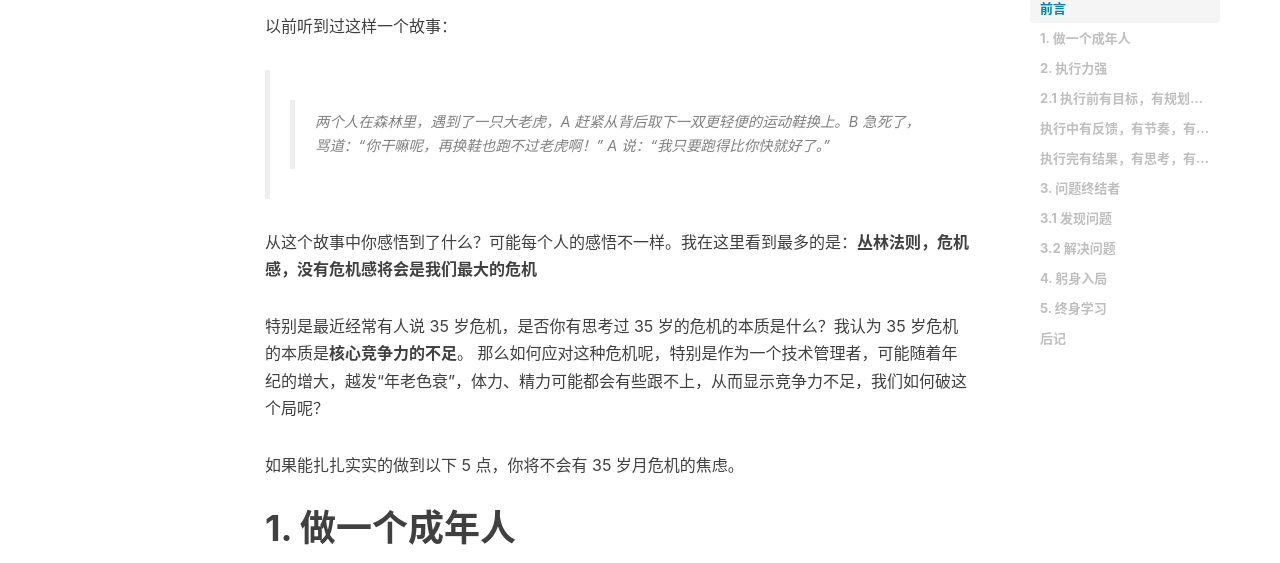
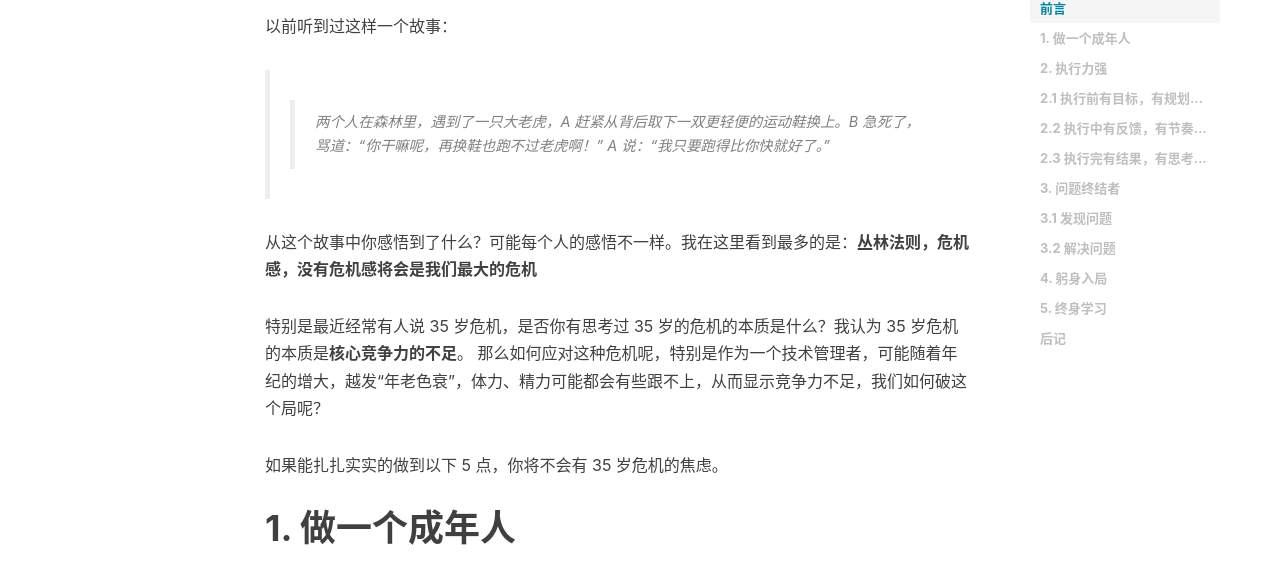
Before and after one commit to phppan/phppan.github.io, a Jekyll site: the page built from _posts/2022-03-12-做到这五点你就可以从容面对 35 岁危机.md, in a window 1280 px wide and 900 px high, scrolled down 484 px. Shown: the part 140-703 px from the top of the window. Built offline with Jekyll 4.4.1, drawn with Linux system fonts in a browser that asks for light colours; nearby versions of some CDN libraries; comment, search, counter and statistics services are not loaded; some of the changed text lies outside the part shown.

Commit message:
fix: 文案修改

````diff
--- a/_posts/2022-03-12-做到这五点你就可以从容面对 35 岁危机.md
+++ b/_posts/2022-03-12-做到这五点你就可以从容面对 35 岁危机.md
@@ -23,7 +23,7 @@ tags:
 特别是最近经常有人说 35 岁危机，是否你有思考过 35 岁的危机的本质是什么？我认为 35 岁危机的本质是**核心竞争力的不足**。
 那么如何应对这种危机呢，特别是作为一个技术管理者，可能随着年纪的增大，越发“年老色衰”，体力、精力可能都会有些跟不上，从而显示竞争力不足，我们如何破这个局呢？
 
-如果能扎扎实实的做到以下 5 点，你将不会有 35 岁月危机的焦虑。
+如果能扎扎实实的做到以下 5 点，你将不会有 35 岁危机的焦虑。
 
 # 1. 做一个成年人
 这里的「成年人」概念最开始的出处是在介绍网飞的那两本书《奈飞文化手册》和《不拘一格：网飞的自由与责任工作法》。网飞文化第一条：「只招成年人」，真正的成年人在公司是一个有机的整体。
@@ -63,7 +63,7 @@ tags:
 2. 有想好怎么去做，有分析过行业内有人遇到过类似的问题吗，如果有人遇到，他们是怎么做的？
 3. 有结合自己的实际情况去思考吗？有形成可执行的方案吗？
 
-## 执行中有反馈，有节奏，有坚持
+## 2.2 执行中有反馈，有节奏，有坚持
 当我们确认了目标，方案后，下一步就是实际操作了，这个时候可能就会有同学问了，这不就是执行了吗？还有其它讲究吗？蒙着头一直做是一种执行的方式，但不是一个好的方式，我们在执行过程中，特别是当执行需要持续一定时间的时候，需要不停的反馈。
 
 比如你是一个商业化的团队的负责人，带着几十号人，运营到产品，到研发都有，在一个季度开始的时候已经和老板确认了目标，在执行的过程中，当有一些好的突破，应该和反馈给老板；或者有难题，拿着问题和方案和老板沟通；也可能业绩四平八稳，此时也可以定时汇总反馈给老板，让他知道一切正常，这样就让你的上级会觉得事情在控制之中。
@@ -100,7 +100,7 @@ tags:
 但他认真做事的精神和主动报告的态度，给日航高层留下深刻的印象，很快，他就得到了晋升的机会。
 ```
 
-## 执行完有结果，有思考，有沉淀
+## 2.3 执行完有结果，有思考，有沉淀
 我们常说「凡事有交代，件件有着落，事事有回音」，这是指我们做事要有结果。
 有结果分为两种：
 1. 最终结果，比如在约定的时间内达成了目标，或者延期了，此时需要告诉对方原因，解决方案以及最终延期到什么时候，或者根本就无法完成，这种情况应该早点告知，特别是对于老板，不要让这个结果变成惊吓；
````
Also changed, not shown: img/post/2022/crisis.jpg (added).
